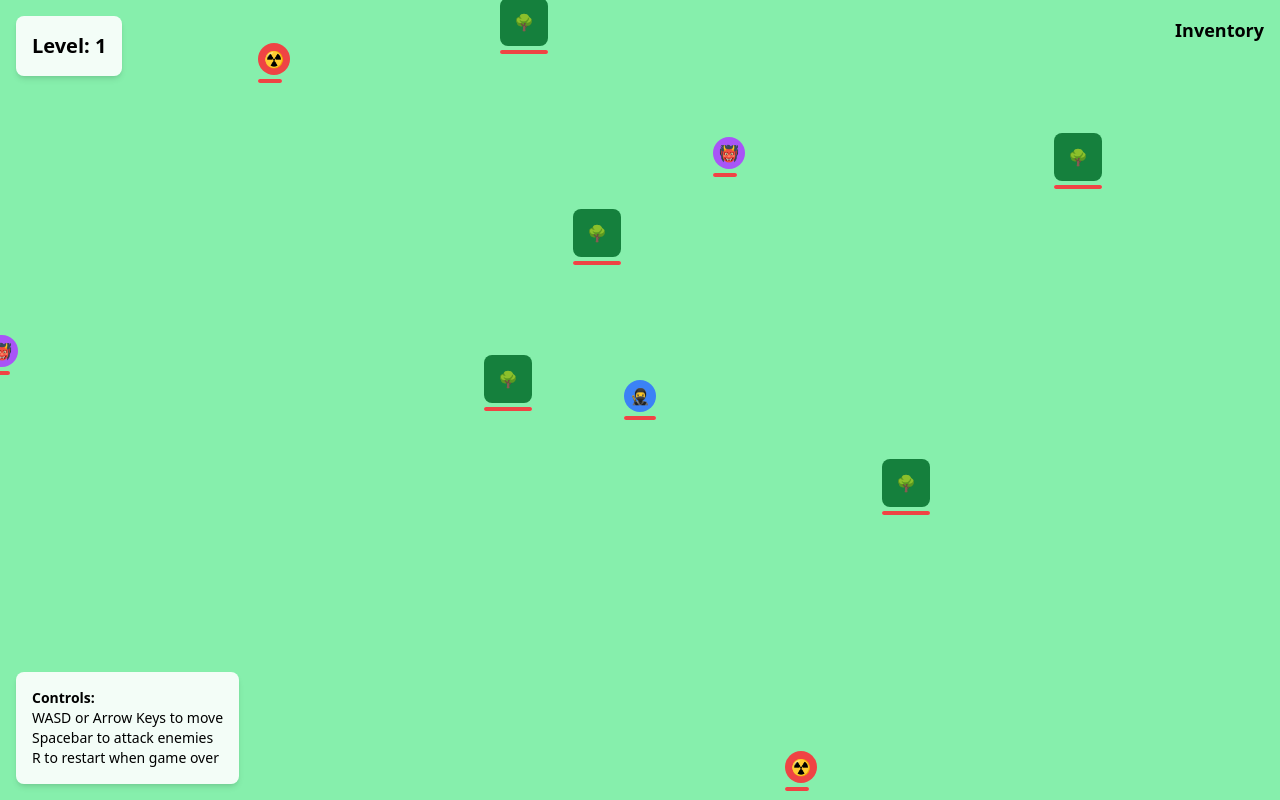
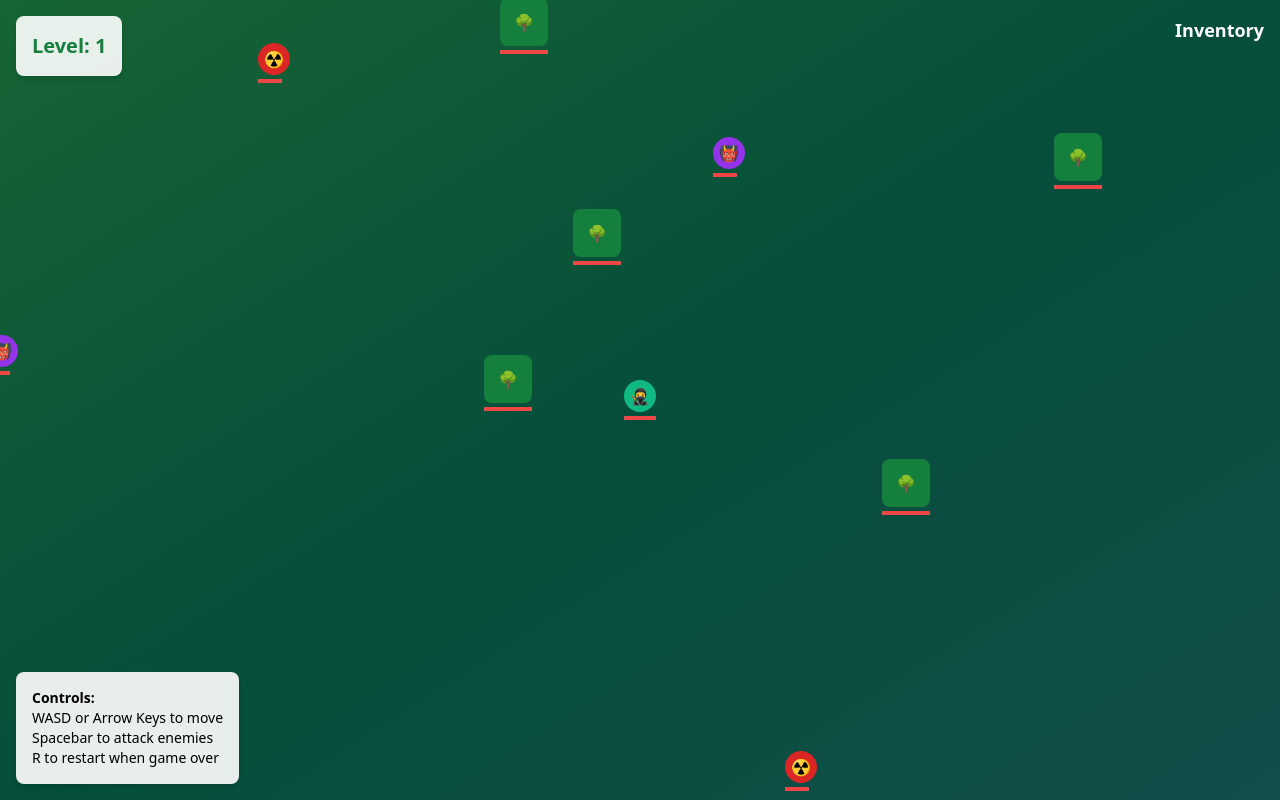
Before and after one commit to vansh-goel/slashfinity, a React (Vite) app: page / in a window 1280 px wide. Both pictures are taken after a click on the button "Start Your Adventure". Built offline with nearby package versions, Linux system fonts and the light colour scheme.

Commit message:
UI related changes

```diff
--- a/src/components/GameCanvas.tsx
+++ b/src/components/GameCanvas.tsx
@@ -2,7 +2,7 @@ import React, { useEffect, useState } from "react";
 import { useGameStore } from "../store/gameStore";
 import { HealthBar } from "./HealthBar";
 import { GameOverlay } from "./GameOverlay";
-import CustomJoystick from "./CustomJoystick"; // Import the custom joystick
+import CustomJoystick from "./CustomJoystick";
 import ConfettiExplosion from "react-confetti-explosion";
 
 export const GameCanvas: React.FC = () => {
@@ -17,8 +17,8 @@ export const GameCanvas: React.FC = () => {
     spawnEnemy,
     resetGame,
     level,
-    inventory, // Add inventory to destructured state
-    useItem, // Add useItem to destructured state
+    inventory,
+    useItem,
   } = useGameStore();
 
   const [showConfetti, setShowConfetti] = useState(false);
@@ -106,18 +106,18 @@ export const GameCanvas: React.FC = () => {
     if (level > 1) {
       setShowConfetti(true);
       const timer = setTimeout(() => {
-        setShowConfetti(false); // Stop confetti after 1 second
-      }, 1000); // 1000 milliseconds = 1 second
+        setShowConfetti(false);
+      }, 1000);
       return () => clearTimeout(timer);
     }
   }, [level]);
 
   return (
-    <div className="relative w-full h-screen overflow-hidden bg-green-300">
+    <div className="relative w-full h-screen overflow-hidden bg-gradient-to-br from-green-800 via-emerald-900 to-teal-900">
       {showConfetti && (
         <ConfettiExplosion
-          particleCount={100} // Reduced particle count to minimize lag
-          duration={1000} // Adjusted duration to match the timeout
+          particleCount={100}
+          duration={1000}
           force={0.8}
           width={1600}
         />
@@ -125,12 +125,12 @@ export const GameCanvas: React.FC = () => {
 
       {gameOver && (
         <div className="absolute inset-0 bg-black/50 flex items-center justify-center z-50">
-          <div className="bg-white p-8 rounded-lg shadow-xl text-center">
+          <div className="bg-white/10 border border-white/20 p-8 rounded-lg shadow-xl text-center text-white">
             <h2 className="text-2xl font-bold mb-4">Game Over!</h2>
             <p className="mb-4">Level: {player.level}</p>
             <button
               onClick={resetGame}
-              className="bg-blue-500 text-white px-4 py-2 rounded hover:bg-blue-600 transition"
+              className="bg-green-500 text-white px-4 py-2 rounded hover:bg-green-600 transition"
             >
               Play Again (Press R)
             </button>
@@ -150,7 +150,7 @@ export const GameCanvas: React.FC = () => {
             zIndex: 20,
           }}
         >
-          <div className="w-8 h-8 bg-blue-500 rounded-full flex items-center justify-center text-white font-bold z-100">
+          <div className="w-8 h-8 bg-emerald-500 rounded-full flex items-center justify-center text-white font-bold z-100">
             🥷
           </div>
           <HealthBar
@@ -178,7 +178,6 @@ export const GameCanvas: React.FC = () => {
           </div>
         ))}
 
-        {/* Enemies */}
         {enemies.map((enemy, index) => (
           <div
             key={index}
@@ -187,12 +186,12 @@ export const GameCanvas: React.FC = () => {
               left: `${enemy.position.x}px`,
               top: `${enemy.position.y}px`,
               transform: "translate(-50%, -50%)",
-              zIndex: 10, // Ensure enemies are above trees
+              zIndex: 10,
             }}
           >
             <div
               className={`w-8 h-8 rounded-full flex items-center justify-center text-white font-bold ${
-                enemy.type === "logger" ? "bg-red-500" : "bg-purple-500"
+                enemy.type === "logger" ? "bg-red-600" : "bg-purple-600"
               }`}
             >
               {enemy.type === "logger" ? "☢️" : "👹"}
@@ -226,14 +225,13 @@ export const GameCanvas: React.FC = () => {
         />
       )}
 
-      {/* Inventory Display */}
-      <div className="absolute right-0 top-0 z-50 p-4">
+      <div className="absolute right-0 top-0 z-50 p-4 text-white">
         <h2 className="text-lg font-bold">Inventory</h2>
         <div className="flex flex-col">
           {Array.from(new Set(inventory)).map((item, index) => (
             <div
               key={index}
-              className="bg-white p-2 m-1 rounded shadow cursor-pointer"
+              className="bg-white/10 border border-white/20 p-2 m-1 rounded shadow cursor-pointer hover:bg-white/20 transition"
               onClick={() => {
                 useItem(item);
               }}
--- a/src/components/GameOverlay.tsx
+++ b/src/components/GameOverlay.tsx
@@ -13,12 +13,17 @@ export const GameOverlay: React.FC<GameOverlayProps> = ({
   return (
     <div className="absolute inset-0 pointer-events-none z-50">
       <div className="absolute top-4 left-4 bg-white/90 p-4 rounded-lg shadow-md">
-        <div className="text-xl font-bold">Level: {player.level}</div>
+        <div className="text-xl font-bold text-green-700">
+          Level: {player.level}
+        </div>{" "}
+        {/* Updated text color */}
       </div>
 
       {!isMobile && ( // Only show instructions on non-mobile
-        <div className="absolute bottom-4 left-4 bg-white/90 p-4 rounded-lg shadow-md">
-          <div className="text-sm">
+        <div className="absolute bottom-4 text-black left-4 bg-white/90 p-4 rounded-lg shadow-md">
+          <div className="text-sm text-black">
+            {" "}
+            {/* Updated text color */}
             <p className="font-semibold">Controls:</p>
             <p>WASD or Arrow Keys to move</p>
             <p>Spacebar to attack enemies</p>
```
